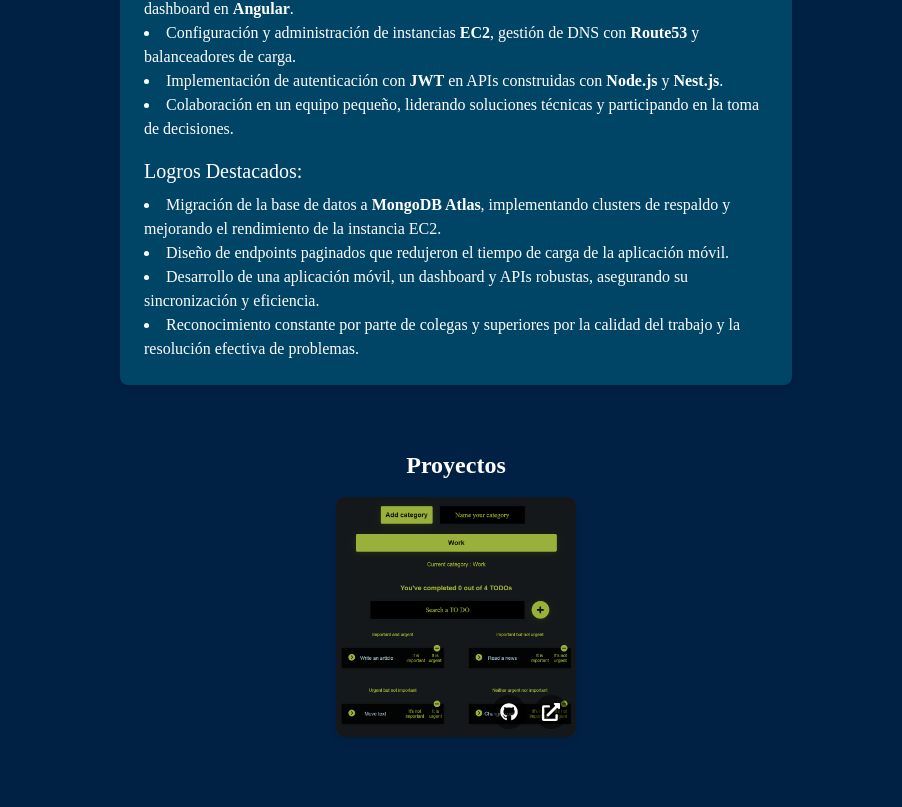
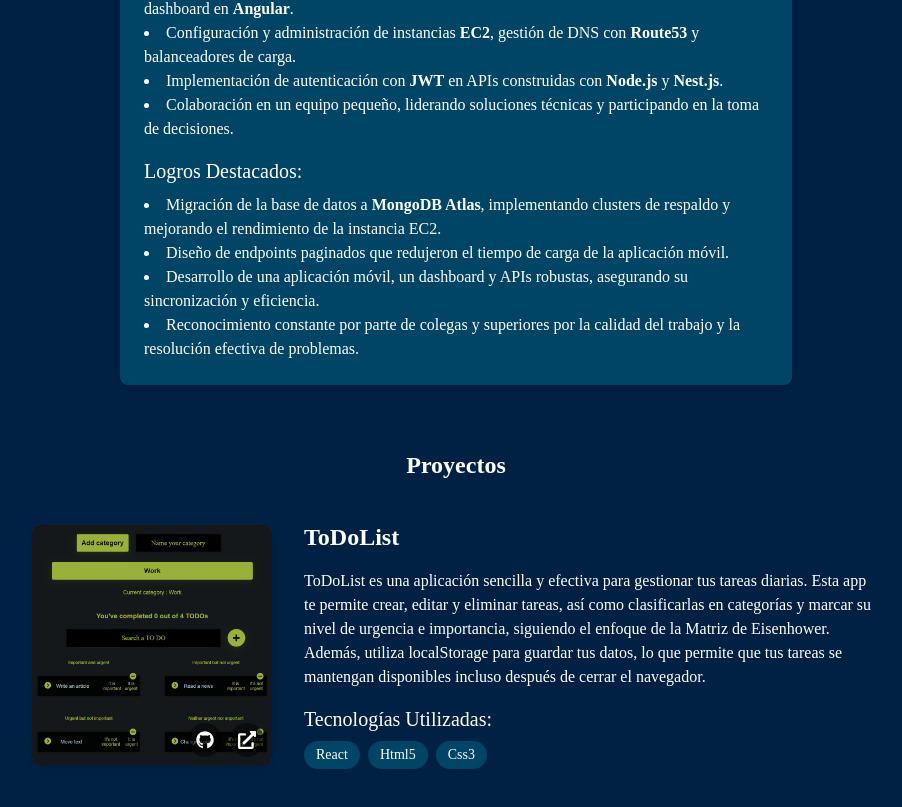
Before and after one commit to 7Steng7/Steng-s-portfolio, a Next.js app: page /projects in a window 1280 px wide. Shown: the part 1111-1918 px from the top of the page, without its empty margins (184-1086 px from the left). Built offline with nearby package versions, Linux system fonts and the light colour scheme; a web font is replaced by a local one.

Commit message:
podtfolio, skills icons movement and projects

```diff
--- a/src/app/about/page.tsx
+++ b/src/app/about/page.tsx
@@ -106,7 +106,7 @@
                 }`}
               >
                 <div
-                  className={`relative bg-center p-6 max-w-md w-full bg-no-repeat ${
+                  className={`relative bg-center p-6 max-w-lg w-full bg-no-repeat ${
                     index % 2 === 0 ? "animate-floatingLeft" : "animate-floatingRight"
                   }`}
                   style={{ backgroundImage: "url('/assets/isla.svg')" }}
--- a/src/app/blog/page.tsx
+++ b/src/app/blog/page.tsx
@@ -1,10 +1,15 @@
-import React, { useRef } from 'react';
+import React from 'react';
+import { FaFile } from 'react-icons/fa';
 
 export default function Aboutme() {
 
   return (
-    <div className="w-60 h-60 max-w-3xl h-auto rounded-lg shadow-md mb-6 mt-6">
-        <p>Blog</p>
+    <div className="w-full md:w-60 h-60 m-auto rounded-lg shadow-md mb-6 mt-6 flex flex-col justify-center items-center bg-darkSeaGreen p-6">
+      <FaFile className="h-12 w-12 text-white mb-4" />
+      <p className="text-white text-lg font-medium mb-2 text-center">No hay contenido todavía</p>
+      <p className="text-white text-sm text-center">
+        Parece que aún no se ha agregado nada aquí. ¡Vuelve pronto!
+      </p>
     </div>
   );
 }
--- a/src/app/projects/page.tsx
+++ b/src/app/projects/page.tsx
@@ -33,16 +33,12 @@
 
       <div className="w-full h-auto rounded-lg shadow-md flex flex-col justify-center items-center py-16">
         <h2 className="text-2xl font-semibold mb-4">Proyectos</h2>
-        <a
-          href="https://todolist-steng.vercel.app"
-          target="_blank"
-          rel="noopener noreferrer"
-          className="group"
-        >
-          <div className="relative w-60 h-60 transform transition-all duration-300 group-hover:scale-110">
+        <div className="w-full max-w-4xl flex flex-col md:flex-row items-center gap-8 p-6">
+      {/* Imagen del proyecto */}
+      <div className="relative w-60 h-60 transform transition-all duration-300 group group-hover:scale-110">
         <img
           src="/assets/ToDoList.png"
-              alt="About me"
+          alt="ToDoList Project"
           className="w-full h-full rounded-lg shadow-md text-center transition-all duration-300 filter"
         />
         <div className="absolute inset-0 bg-darkSeaGreen opacity-40 mix-blend-multiply rounded-lg transition-all duration-300 group-hover:opacity-0"></div>
@@ -65,7 +61,19 @@
           </a>
         </div>
       </div>
-        </a>
+      <div className="flex-1">
+        <h2 className="text-2xl font-semibold mb-4">ToDoList</h2>
+        <p className="text-white mb-4">
+          ToDoList es una aplicación sencilla y efectiva para gestionar tus tareas diarias. Esta app te permite crear, editar y eliminar tareas, así como clasificarlas en categorías y marcar su nivel de urgencia e importancia, siguiendo el enfoque de la Matriz de Eisenhower. Además, utiliza localStorage para guardar tus datos, lo que permite que tus tareas se mantengan disponibles incluso después de cerrar el navegador.
+        </p>
+        <h3 className="text-xl font-medium mb-2">Tecnologías Utilizadas:</h3>
+        <div className="flex flex-wrap gap-2">
+          <span className="bg-darkSeaGreen text-white px-3 py-1 rounded-full text-sm">React</span>
+          <span className="bg-darkSeaGreen text-white px-3 py-1 rounded-full text-sm">Html5</span>
+          <span className="bg-darkSeaGreen text-white px-3 py-1 rounded-full text-sm">Css3</span>
+        </div>
+      </div>
+    </div>
         </div>
     </section>
   );
--- a/src/app/skills/page.tsx
+++ b/src/app/skills/page.tsx
@@ -54,7 +54,7 @@
         <div className="grid grid-cols-1 md:grid-cols-2 lg:grid-cols-2 gap-8 px-4 w-full md:w-5/6 lg:w-3/4">
           {skillsData.map((category, index) => (
             <div key={index} className="bg-deepNavyBlue p-6 rounded-lg shadow-md text-center">
-              <img src={category.icon} alt={category.title} className="mx-auto mb-4 w-16 h-16" />
+              <img src={category.icon} alt={category.title} className="mx-auto mb-4 w-16 h-16 animate-swing" />
               <h3 className="text-xl font-medium text-white mb-4">{category.title}</h3>
               <div className="grid grid-cols-2 md:grid-cols-2 lg:grid-cols-2 gap-6">
                 {category.skills.map((skill, idx) => (
@@ -62,12 +62,9 @@
                     key={idx}
                     className="flex flex-col items-center group cursor-pointer"
                   >
-                    {/* Ícono con animación */}
                     <div className="text-white text-5xl transition-transform transform group-hover:scale-110 duration-300">
                       {skill.icon}
                     </div>
-
-                    {/* Contenedor con altura inicial y expansión al hover/click */}
                     <div className="max-h-0 overflow-hidden transition-all duration-500 group-hover:max-h-60 group-focus:max-h-60">
                       <p className="text-white text-md mt-2 opacity-0 group-hover:opacity-100 transition-opacity duration-300">
                         {skill.name}
--- a/tailwind.config.ts
+++ b/tailwind.config.ts
@@ -23,6 +23,7 @@
         'floating': 'floating 2s ease-in-out infinite',
         'floatingLeft': 'floatingLeft 2s ease-in-out infinite',
         'floatingRight': 'floatingRight 2s ease-in-out infinite',
+        'swing': 'swing 5s ease-in-out infinite',
       },
       keyframes: {
         slideRightToLeft: {
@@ -52,6 +53,13 @@
           '50%': { transform: 'translateX(5px)' },
           '100%': { transform: 'translateX(0)' },
         },
+        swing: {
+          '0%': { transform: 'rotate(0deg)' },
+          '25%': { transform: 'rotate(10deg)' },
+          '50%': { transform: 'rotate(-10deg)' },
+          '75%': { transform: 'rotate(5deg)' },
+          '100%': { transform: 'rotate(0deg)' }
+        }
       },
     },
   },
```
Lines whose indentation alone changed are shown as unchanged.
